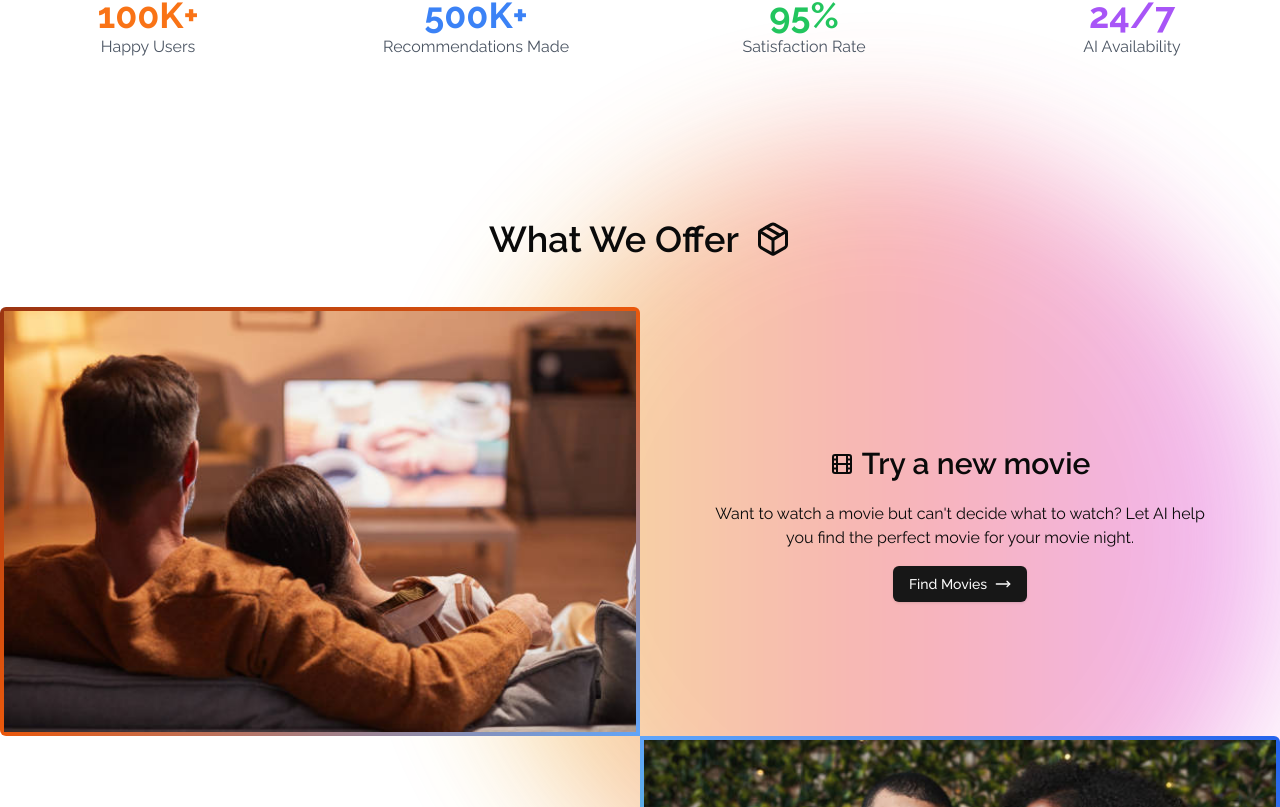
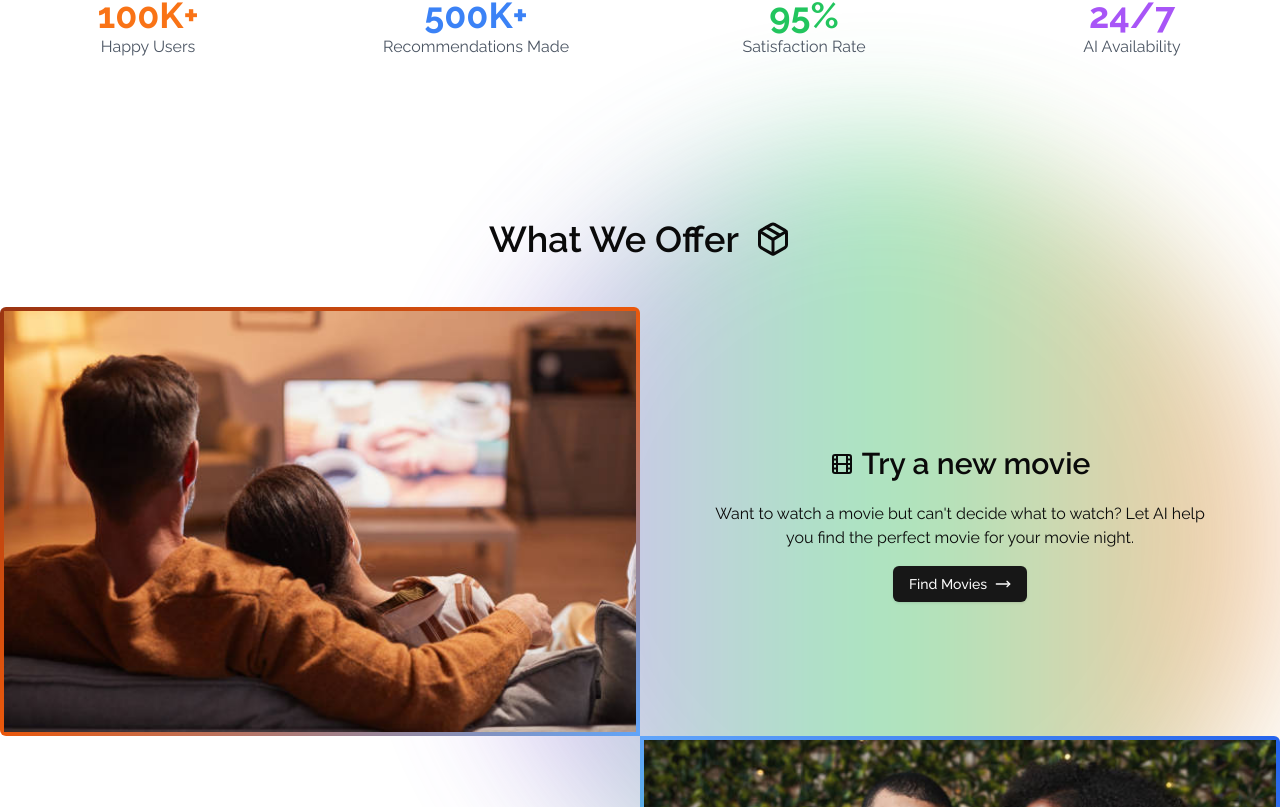
Before and after one commit to Leytox/Matchly, a Next.js app: page / in a window 1280 px wide. Shown: the part 1053-1860 px from the top of the page. Built offline with nearby package versions, Linux system fonts and the light colour scheme.

Commit message:
changed styles and props in component

```diff
--- a/components/gradient-sphere.tsx
+++ b/components/gradient-sphere.tsx
@@ -14,9 +14,11 @@ const gradientSphere = cva(
         default:
           "from-orange-500/50 dark:from-orange-500/20 via-blue-500/50 dark:via-blue-500/20 to-green-500/50 dark:to-green-500/20",
         secondary:
-          "from-yellow-500/50 dark:from-yellow-500/20 via-red-500/50 dark:via-red-500/20 to-fuchsia-500/50 dark:to-fuchsia-500/20",
-        tertiary:
           "from-purple-500/50 dark:from-purple-500/20 via-green-500/50 dark:via-green-500/20 to-orange-500/50 dark:to-orange-500/20",
+        red: "from-orange-300/50 dark:from-orange-300/20 via-red-500/50 dark:via-red-500/20 to-red-700/50 dark:to-red-700/20",
+        green:
+          "from-green-300/50 dark:from-green-300/20 via-green-500/50 dark:via-green-500/20 to-green-700/50 dark:to-green-700/20",
+        blue: "from-blue-300/50 dark:from-blue-300/20 via-blue-500/50 dark:via-blue-500/20 to-blue-700/50 dark:to-blue-700/20",
       },
       position: {
         left: "left-0",
@@ -36,7 +38,7 @@ const gradientSphere = cva(
 export const GradientSphere = (
   props: {
     size?: "sm" | "md" | "lg";
-    color?: "default" | "secondary" | "tertiary";
+    color?: "default" | "secondary" | "red" | "green" | "blue";
     hide?: "hidden";
     position?: "left" | "right" | "center";
     className?: string;
```
